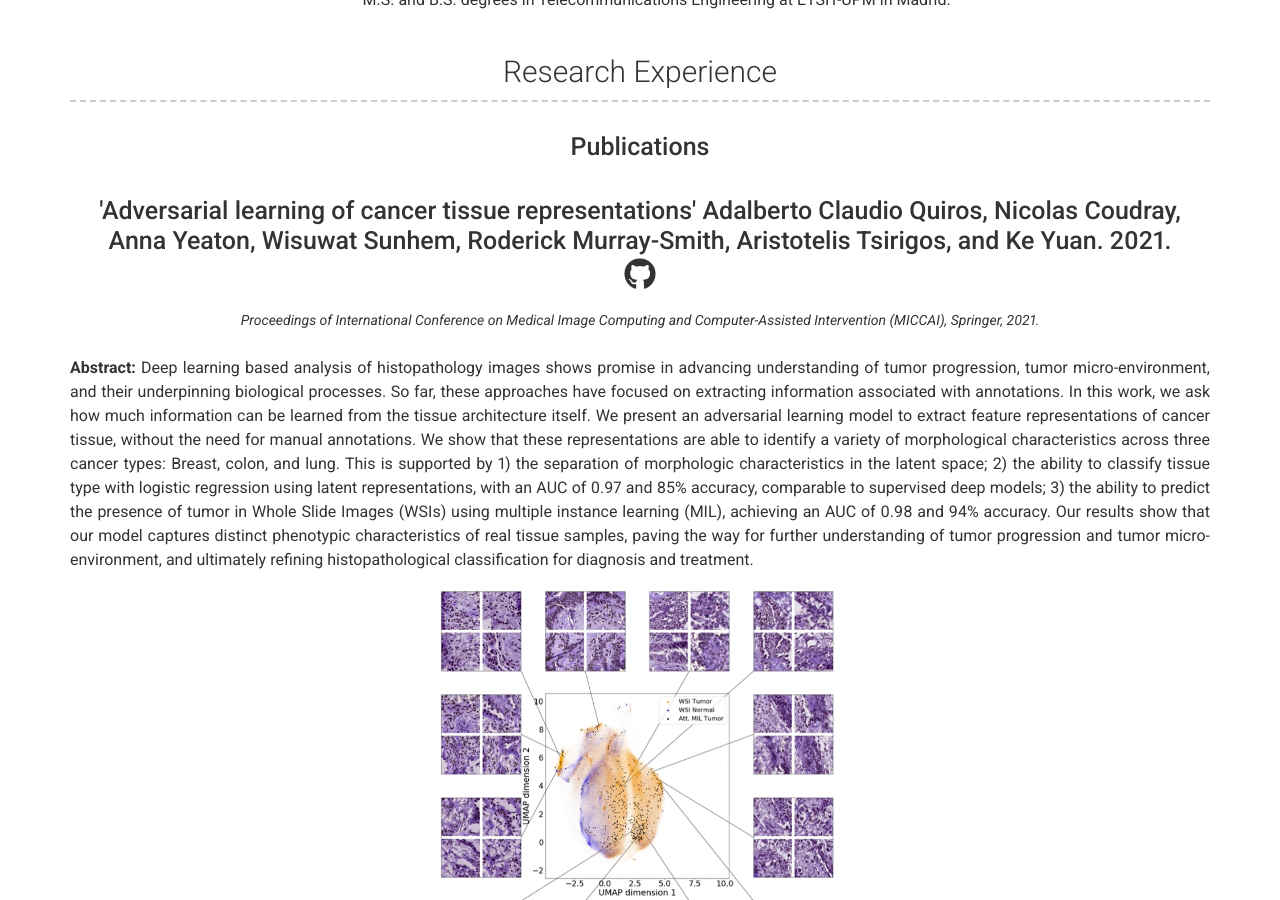
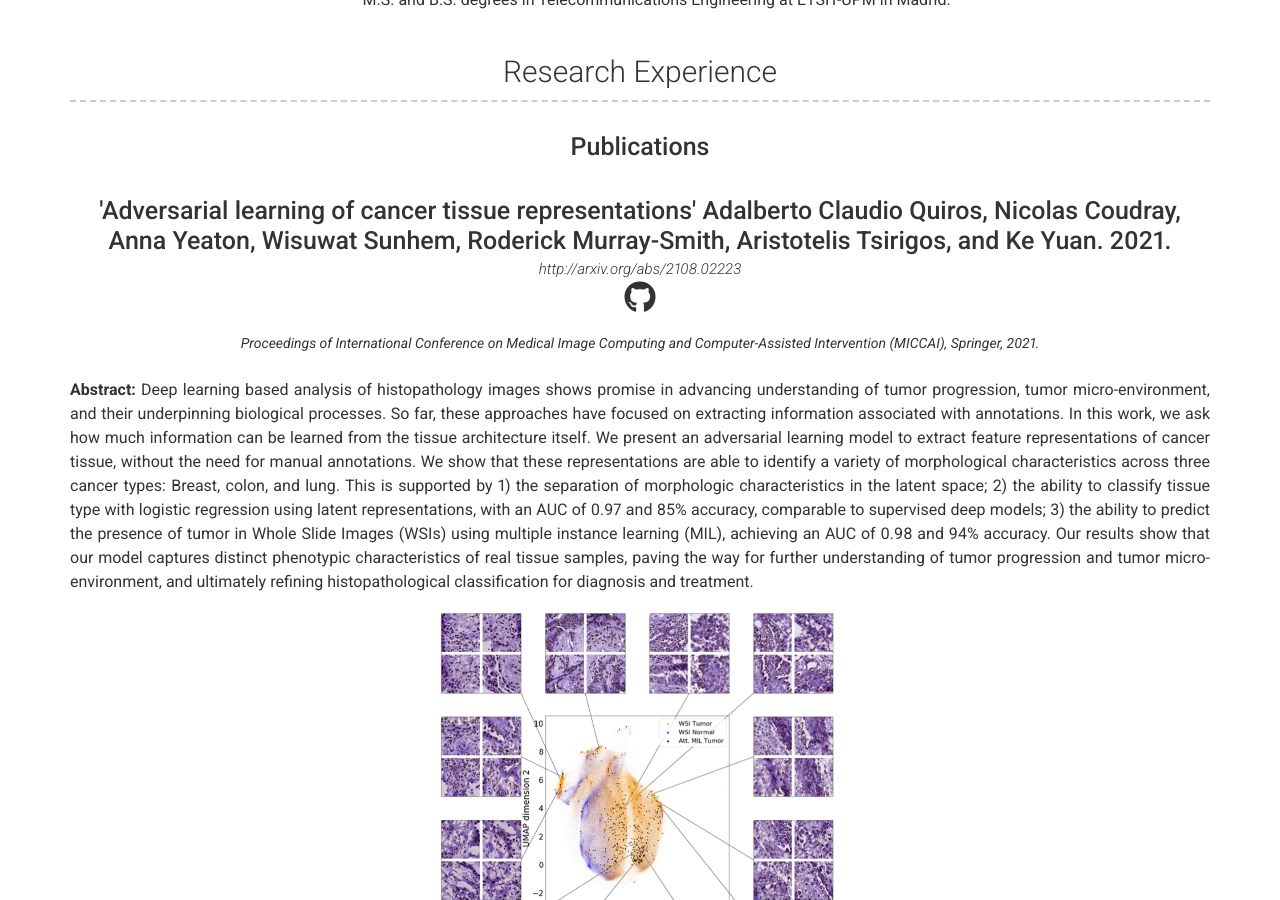
Before and after one commit to AdalbertoCq/adalbertocq.github.io, a Jekyll site: the page built from index.md, in a window 1280 px wide and 900 px high, scrolled down 553 px. Built offline with Jekyll 4.4.1, drawn with Linux system fonts in a browser that asks for light colours; nearby versions of some CDN libraries; part of the change alters nothing that is shown.

Commit message:
Link to paper Adversarial Learning ...

```diff
--- a/_data/projects.yml
+++ b/_data/projects.yml
@@ -6,7 +6,7 @@
 # Project template https://2020.midl.io/papers/quiros20.html
 - layout: top-middle
   name: "'Adversarial learning of cancer tissue representations' Adalberto Claudio Quiros, Nicolas Coudray, Anna Yeaton, Wisuwat Sunhem, Roderick Murray-Smith, Aristotelis Tsirigos, and Ke Yuan. 2021."
-  # link: http://proceedings.mlr.press/v121/quiros20a.html
+  link: http://arxiv.org/abs/2108.02223
   github: AdalbertoCq/Adversarial-learning-of-cancer-tissue-representations
   quote: >
     Proceedings of International Conference on Medical Image Computing and Computer-Assisted Intervention (MICCAI), Springer, 2021.
```
Also changed, not shown: 1 other file.
